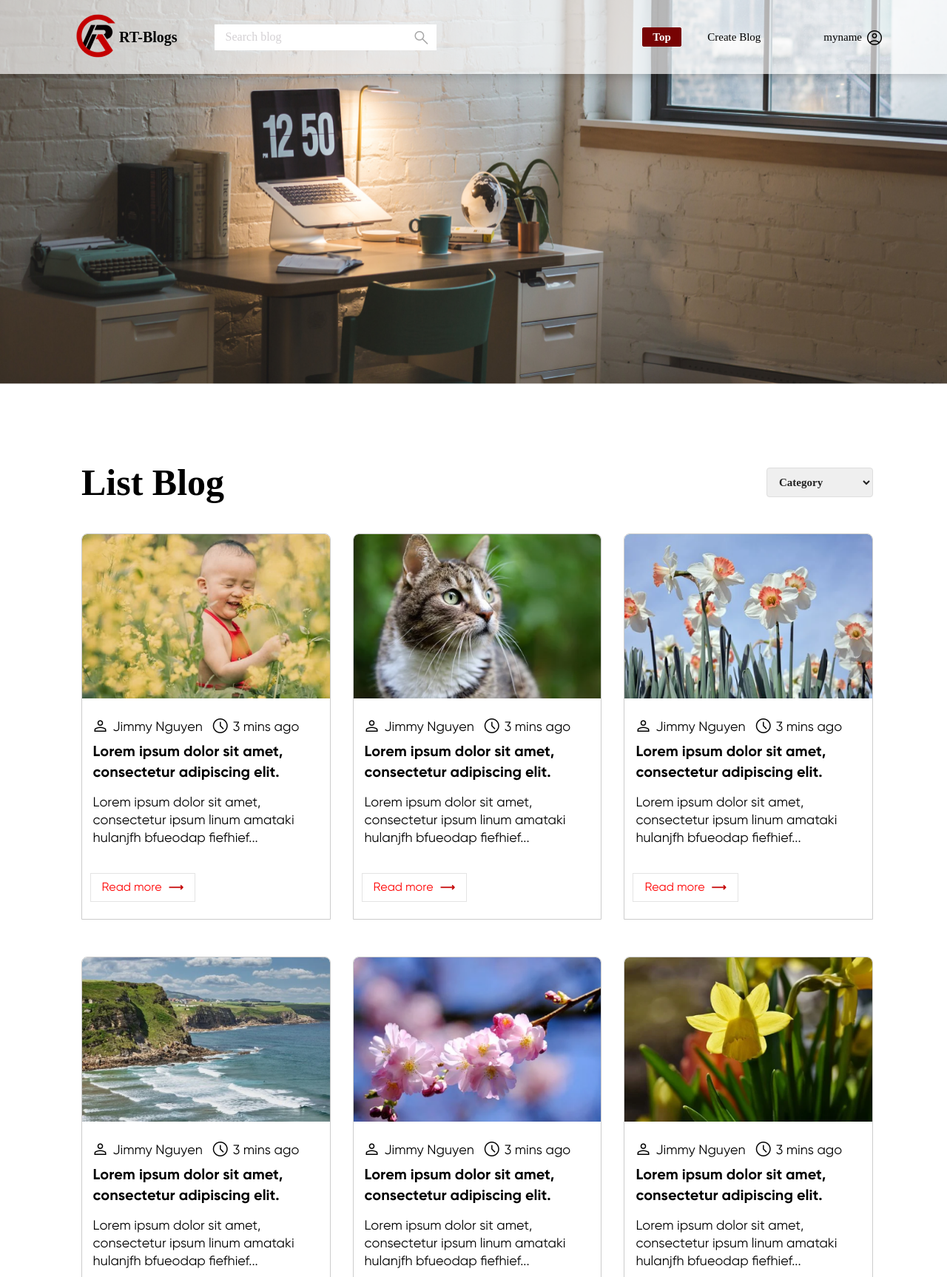
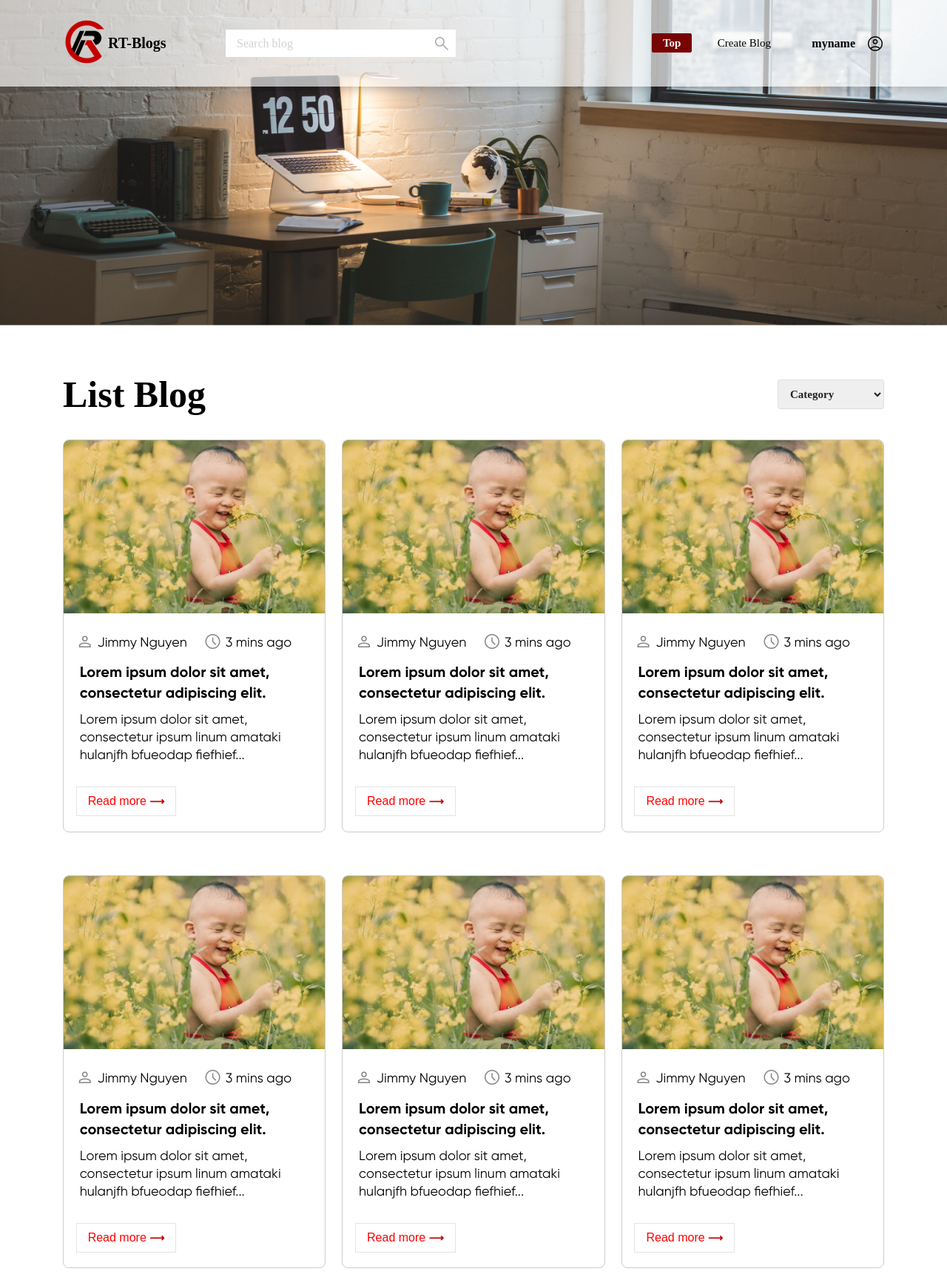
Before and after one commit to hieult-regittechnology/Html-Css, a plain HTML site: page index.html in a window 1280 px wide. Shown: the top 1726 px of the page at 74% size. Drawn offline with nearby package versions, Linux system fonts and the light colour scheme; a web font is replaced by a local one.

Commit message:
5th commit

```diff
--- a/css/style.css
+++ b/css/style.css
@@ -19,6 +19,7 @@
   padding: 0;
   border: 0;
   font-size: 100%;
+  box-sizing: border-box;
 }
 
 .material-symbols-outlined {
@@ -31,13 +32,15 @@ a {
 }
 
 /*-----------------Header---------------------------------*/
-header {
+.navigation {
+  display: flex;
+  align-items: center;
+  justify-content: space-between;
+  padding: 25px 85px;
   z-index: 10;
   position: fixed;
-  top: 0%;
-  left: 0%;
   width: 100%;
-  height: 100px;
+  height: auto;
   background-color: rgba(255, 255, 255, 0.65);
   box-shadow: 0 1px 14px rgba(0, 0, 0, 0.25);
   font-family: Noto Sans JP;
@@ -52,21 +55,15 @@ header {
   display: block;
   width: 25px;
   height: 3px;
-  margin: 5px auto;
+  margin: 5px -65px;
   -webkit-transition: all 0.3s ease-in-out;
   transition: all 0.3s ease-in-out;
   background-color: #101010;
 }
 
 .header-logo {
-  position: absolute;
-  left: 100px;
-  top: 0;
-  width: fit-content;
-  height: 100%;
   display: flex;
   flex-direction: row;
-  justify-content: center;
   align-items: center;
 }
 
@@ -77,26 +74,23 @@ header {
   line-height: 29px;
   font-weight: bold;
 }
-
-.header-logo .search-form {
-  margin: 0 0 0 50px;
+.search-form {
+  padding-left: 50px;
 }
-
-.header-logo .search-form .form-group input::placeholder {
+.form-group {
+  display: flex;
+  flex-direction: row;
+  align-items: center;
+  justify-content: space-between;
+}
+.search-form .form-group input::placeholder {
   font-family: Noto Sans JP;
   padding: 15px;
   color: #d4d1d4;
 }
 
 .header-menu {
-  position: absolute;
-  right: 100px;
-  top: 0;
-  width: fit-content;
-  height: 100%;
   display: flex;
-  flex-direction: row;
-  justify-content: center;
   align-items: center;
 }
 
@@ -118,49 +112,11 @@ header {
   font-family: Noto Sans JP;
 }
 
-.myname {
-  margin: 0 -20px 0 50px;
-}
-
 .top-border {
   color: #ffffff;
 }
 
-.dropdown-content {
-  display: none;
-  position: absolute;
-  right: 0;
-  background-color: #d9d9d9;
-  box-shadow: 0 8px 16px 0 rgba(0, 0, 0, 0.2);
-  z-index: 1;
-  text-align: right;
-  max-width: 160px;
-}
-
-.dropdown-content a {
-  display: block;
-  color: black;
-  padding: 12px 16px;
-  float: right;
-  text-decoration: underline;
-  text-decoration-color: #000000;
-}
-
-.dropdown .material-symbols-outlined {
-  font-weight: bold;
-  margin: 5px -14px 0 0;
-}
-
-.dropdown:hover .dropdown-content {
-  display: block;
-}
-
-.dropdown:hover .dropbtn {
-  background-color: #3e8e41;
-}
-
 .top-border {
-  margin: 0 0 0 -50px;
   border: 2px solid #770303;
   padding: 3px 12.5px;
   border-radius: 3px;
@@ -171,33 +127,44 @@ header {
 
 .slider img {
   width: 100%;
-  height: 519.42px;
+  height: 100%;
 }
 
 .search {
-  width: 300px;
-  height: 35px;
+  margin-right: 225px;
+  width: 311px;
+  height: 37.5px;
 }
 
 .search-span {
   position: absolute;
-  margin: 6px 0 0 -32px;
   color: #a7a7a7;
+  margin: 6.75px 280px;
+}
+
+.header-account {
+  display: flex;
+  align-items: center;
+}
+
+.header-account span {
+  padding: 0 0 0 15px;
+  font-weight: 900;
 }
 
 /*-----------------Post---------------------------------*/
 .posts {
-  padding-bottom: 126px;
+  margin: 60.5px 85px;
 }
 
 .posts .row {
   display: flex;
+  margin-bottom: 58.3px;
+  flex-wrap: no wrap;
   justify-content: space-between;
-  margin-left: -1rem;
-  flex-flow: row wrap;
-  width: 86%;
-  height: 75%;
-  margin: 30px auto;
+}
+.posts .container {
+  margin: 0 0 31.67px 0;
 }
 
 .header-post {
@@ -208,7 +175,6 @@ header {
 
 .posts .title-post {
   font-size: 50px;
-  margin: 100px 0 50px 110px;
   font-weight: bold;
   font-family: Noto Sans JP;
 }
@@ -222,7 +188,6 @@ header {
   padding: 10px 12px;
   width: 144px;
   height: auto;
-  margin: 0 100px -50px 0;
   font-family: Noto Sans JP;
   border: 1px solid #dedede;
   border-radius: 4px;
@@ -232,20 +197,21 @@ header {
   font-family: Noto Sans JP;
 }
 
+.post-content {
+  margin: 20.83px 16.67px;
+}
+
 .post-item {
-  flex: 1 0;
-  margin: -40px 10px 60px 20px;
   border: 1px solid #cccccc;
-  border-radius: 8px 8px 0px 0px;
-  width: 100%;
-  height: 520px;
+  border-radius: 8px;
   overflow-wrap: break-word;
   overflow: hidden;
   font-family: SVN-Gilroy;
+  width: 32%;
+  height: auto;
 }
 
 .post-item h1 {
-  margin: 10px;
   font-weight: bold;
   font-size: 20px;
   line-height: 28px;
@@ -262,49 +228,44 @@ header {
   width: 100%;
   height: auto;
   display: block;
-  margin-bottom: 20px;
 }
 
 .post-detail {
-  margin: 0 0 1px 5px;
+  margin: 20.83px 0 12.5px 0;
 }
 
 .post-detail .icon {
+  color: #858383;
   position: relative;
-  margin-left: 13px;
-  top: 5px;
-  right: 5px;
 }
 
+.icon {
+  top: 5px;
+  margin-right: 5px;
+}
 .post-detail .text-icon {
-  font-size:18px;
+  font-size: 18px;
+  margin-right: 18.75px;
 }
 
 .post-item h1,
 .post-item p {
   padding: 5px;
-  margin: 5px 0 5px 10px;
-}
-
-.post-item h2.category {
-  margin-bottom: 32px;
 }
 
 .post-item p {
   line-height: 24px;
-  margin-bottom: 40px;
 }
 
 .read-more-item {
-  margin: 50px 0 10px 11px;
   background-color: white;
   color: red;
   padding: 10px 15px;
   border: 0.1px solid #e4e4e4;
+  margin-top: 24.16px;
 }
 
 .read-more-item .arrow {
-  margin: 0 0 0 5px;
   font-size: 14px;
   font-weight: bold;
   color: #c40000;
@@ -324,12 +285,11 @@ header {
   display: flex;
   align-items: center;
   justify-content: center;
-  margin: -50px 0 -50px 0;
 }
 
 .pagination a {
   color: #211e3b;
-  padding: 8px 12px;
+  padding: 8px 15px;
   text-decoration: none;
   border-radius: 50%;
   -moz-border-radius: 50%;
@@ -342,6 +302,7 @@ header {
 .pagination a.active {
   background-color: #ffe4e4;
   color: #c40000;
+  padding: 5px 10px;
 }
 
 .pagination a:hover:not(.active, .previous, .next) {
@@ -372,8 +333,7 @@ footer .content {
 
 @media (max-width: 546px) {
   /*-----------------Header ---------------------------------*/
-  header {
-    height: 50px;
+  .navigation {
     background-color: #ffffff;
   }
 
@@ -395,13 +355,7 @@ footer .content {
     top: 43px;
   }
 
-  .nav-item {
-    margin: 2.5rem 0;
-  }
-
   .hamburger {
-    float: left;
-    margin: 10px 0 0 16px;
     display: block;
     cursor: pointer;
   }
@@ -419,7 +373,6 @@ footer .content {
   }
 
   .slider img {
-    margin-top: 50px;
     height: 250px;
   }
 
@@ -430,13 +383,9 @@ footer .content {
 
   .header-logo {
     position: absolute;
-    left: 55%;
+    left: 50%;
     top: 50%;
     transform: translate(-50%, -50%);
-  }
-
-  .header-post {
-    margin-top: -40px;
   }
 
   .dropdown {
@@ -445,11 +394,6 @@ footer .content {
 
   .search-form input {
     display: none;
-  }
-
-  .logo img {
-    width: 30.9px;
-    height: 30px;
   }
 
   .logo-title nav {
@@ -464,8 +408,8 @@ footer .content {
   }
 
   .search-span {
+    margin: 6.75px 50px;
     font-size: 20px;
-    margin: -12px 0 0 55px;
     color: #a7a7a7;
   }
 
@@ -478,22 +422,14 @@ footer .content {
   }
 
   .post-item {
-    display: block;
-    align-items: center;
-    justify-content: center;
-    width: 280px;
-    height: 500px;
-    margin: 30px auto;
+    width: 100%;
   }
 
-  .header-post select {
-    margin: 0 20px -50px 0;
-    padding: 5px 5px;
-    width: 105px;
+  .posts {
+    margin: 26.5px 33px;
   }
 
   .posts .title-post {
-    margin-left: 30px;
     font-size: 25px;
   }
 
--- a/index.html
+++ b/index.html
@@ -9,22 +9,24 @@
         <link rel="stylesheet" href="./css/style.css" />
     </head>
     <body>
-        <header id="header">
+        <header >
             <div class="container">
-                <div class="navigation" >
-                    <div class="hamburger">
+                <div class="navigation" id="header">
+                    <div class="hamburger" >
                         <span class="bar"></span>
                         <span class="bar"></span>
                         <span class="bar"></span>
                     </div>
-                    <nav class="header-logo ">
+                    <nav class="header-logo">
                         <div class="logo">
                             <a href="#"><img src="./assets/images/logo.png"></a>
                         </div>
                         <div class="logo-title">
                             <nav>RT-Blogs</nav>
                         </div>
-                        <form class="search-form">
+                    </nav>
+                    <nav class="search-form">
+                        <form>
                             <div class="form-group">
                                 <input type="text" placeholder="Search blog" name="search" class="search"/>
                                 <span class="material-symbols-outlined search-span">search</span>
@@ -34,25 +36,18 @@
                     <nav class="header-menu nav-menu">
                         <div class="header-menu-item"><a href="#" class="nav-link top-border">Top</a></div>
                         <div class="header-menu-item"><a href="#" class="nav-link">Create Blog</a></div>
-                        <div class="header-menu-item myname"><a href="#" class="nav-link">myname</a></div>
-                        <div class="dropdown">
+                    </nav>
+                    <div class="header-account nav-menu"><a href="#" class="nav-link">myname</a>
                         <span class="material-symbols-outlined">
                         account_circle
                         </span>
-                            <div class="dropdown-content">
-                                <div><a href="#">Logout</a></div>
-                                <div><a href="#">My blogs</a></div>
-                                <div><a href="#">Approvals Pending</a></div>
-                            </div>
                     </div>
                     </nav>
                 </div>
             </div>
         </header>
         <section class="slider">
-            <div class="container">
             <img src="./assets/images/thumbnail.png" alt="slider" />
-            </div>
         </section>
         <section class="posts">
             <div class="container">
@@ -69,116 +64,116 @@
             <div class="content">
                 <div class="row">
                     <div class="post-item">
-                        <a href="#">
                         <img src="./assets/images/post_picture_1.png" alt="sample" class=""/>
+                        <div class="post-content">
                             <div class="post-detail">
                                 <span class="material-symbols-outlined icon">person</span><span class="text-icon">Jimmy Nguyen</span>
                                 <span class="material-symbols-outlined icon">schedule</span><span class="text-icon">3 mins ago</span>
                             </div>
                             <h1 class="title">Lorem ipsum dolor sit amet, consectetur adipiscing elit.</h1>
                             <p>Lorem ipsum dolor sit amet, consectetur ipsum linum amataki hulanjfh bfueodap fiefhief... </p>
-                        <a  href="#" class="read-more-item">Read more <span class="arrow"> &xrarr;</span></a>
-                        </a >
+                            <button href="#" class="read-more-item">Read more <span class="arrow"> &xrarr;</span></button>
+                        </div>
                     </div>
                     <div class="post-item">
-                        <a href="#">
-                            <img src="./assets/images/post_picture_2.png" alt="sample" class=""/>
+                        <img src="./assets/images/post_picture_1.png" alt="sample" class=""/>
+                        <div class="post-content">
                             <div class="post-detail">
                                 <span class="material-symbols-outlined icon">person</span><span class="text-icon">Jimmy Nguyen</span>
                                 <span class="material-symbols-outlined icon">schedule</span><span class="text-icon">3 mins ago</span>
                             </div>
                             <h1 class="title">Lorem ipsum dolor sit amet, consectetur adipiscing elit.</h1>
                             <p>Lorem ipsum dolor sit amet, consectetur ipsum linum amataki hulanjfh bfueodap fiefhief... </p>
-                        <a  href="#" class="read-more-item">Read more <span class="arrow"> &xrarr;</span></a>
-                        </a >
+                            <button href="#" class="read-more-item">Read more <span class="arrow"> &xrarr;</span></button>
+                        </div>
                     </div>
                     <div class="post-item">
-                        <a href="#">
-                            <img src="./assets/images/post_picture_3.png" alt="sample" class=""/>
+                        <img src="./assets/images/post_picture_1.png" alt="sample" class=""/>
+                        <div class="post-content">
                             <div class="post-detail">
                                 <span class="material-symbols-outlined icon">person</span><span class="text-icon">Jimmy Nguyen</span>
                                 <span class="material-symbols-outlined icon">schedule</span><span class="text-icon">3 mins ago</span>
                             </div>
                             <h1 class="title">Lorem ipsum dolor sit amet, consectetur adipiscing elit.</h1>
                             <p>Lorem ipsum dolor sit amet, consectetur ipsum linum amataki hulanjfh bfueodap fiefhief... </p>
-                        <a  href="#" class="read-more-item">Read more <span class="arrow"> &xrarr;</span></a>
-                        </a >
+                            <button href="#" class="read-more-item">Read more <span class="arrow"> &xrarr;</span></button>
+                        </div>
                     </div>
                 </div>
                 <div class="row">
                     <div class="post-item">
-                        <a href="#">
-                            <img src="./assets/images/post_picture_4.png" alt="sample" class=""/>
+                        <img src="./assets/images/post_picture_1.png" alt="sample" class=""/>
+                        <div class="post-content">
                             <div class="post-detail">
                                 <span class="material-symbols-outlined icon">person</span><span class="text-icon">Jimmy Nguyen</span>
                                 <span class="material-symbols-outlined icon">schedule</span><span class="text-icon">3 mins ago</span>
                             </div>
                             <h1 class="title">Lorem ipsum dolor sit amet, consectetur adipiscing elit.</h1>
                             <p>Lorem ipsum dolor sit amet, consectetur ipsum linum amataki hulanjfh bfueodap fiefhief... </p>
-                        <a  href="#" class="read-more-item">Read more <span class="arrow"> &xrarr;</span></a>
-                        </a >
+                            <button href="#" class="read-more-item">Read more <span class="arrow"> &xrarr;</span></button>
+                        </div>
                     </div>
                     <div class="post-item">
-                        <a href="#">
-                            <img src="./assets/images/post_picture_5.png" alt="sample" class=""/>
+                        <img src="./assets/images/post_picture_1.png" alt="sample" class=""/>
+                        <div class="post-content">
                             <div class="post-detail">
                                 <span class="material-symbols-outlined icon">person</span><span class="text-icon">Jimmy Nguyen</span>
                                 <span class="material-symbols-outlined icon">schedule</span><span class="text-icon">3 mins ago</span>
                             </div>
                             <h1 class="title">Lorem ipsum dolor sit amet, consectetur adipiscing elit.</h1>
                             <p>Lorem ipsum dolor sit amet, consectetur ipsum linum amataki hulanjfh bfueodap fiefhief... </p>
-                        <a  href="#" class="read-more-item">Read more <span class="arrow"> &xrarr;</span></a>
-                        </a >
+                            <button href="#" class="read-more-item">Read more <span class="arrow"> &xrarr;</span></button>
+                        </div>
                     </div>
                     <div class="post-item">
-                        <a href="#">
-                            <img src="./assets/images/post_picture_6.png" alt="sample" class=""/>
+                        <img src="./assets/images/post_picture_1.png" alt="sample" class=""/>
+                        <div class="post-content">
                             <div class="post-detail">
                                 <span class="material-symbols-outlined icon">person</span><span class="text-icon">Jimmy Nguyen</span>
                                 <span class="material-symbols-outlined icon">schedule</span><span class="text-icon">3 mins ago</span>
                             </div>
                             <h1 class="title">Lorem ipsum dolor sit amet, consectetur adipiscing elit.</h1>
                             <p>Lorem ipsum dolor sit amet, consectetur ipsum linum amataki hulanjfh bfueodap fiefhief... </p>
-                        <a  href="#" class="read-more-item">Read more <span class="arrow"> &xrarr;</span></a>
-                        </a >
+                            <button href="#" class="read-more-item">Read more <span class="arrow"> &xrarr;</span></button>
+                        </div>
                     </div>
                 </div>
                 <div class="row">
                     <div class="post-item">
-                        <a href="#">
-                            <img src="./assets/images/post_picture_7.png" alt="sample" class=""/>
+                        <img src="./assets/images/post_picture_1.png" alt="sample" class=""/>
+                        <div class="post-content">
                             <div class="post-detail">
                                 <span class="material-symbols-outlined icon">person</span><span class="text-icon">Jimmy Nguyen</span>
                                 <span class="material-symbols-outlined icon">schedule</span><span class="text-icon">3 mins ago</span>
                             </div>
                             <h1 class="title">Lorem ipsum dolor sit amet, consectetur adipiscing elit.</h1>
                             <p>Lorem ipsum dolor sit amet, consectetur ipsum linum amataki hulanjfh bfueodap fiefhief... </p>
-                        <a  href="#" class="read-more-item">Read more <span class="arrow"> &xrarr;</span></a>
-                        </a >
+                            <button href="#" class="read-more-item">Read more <span class="arrow"> &xrarr;</span></button>
+                        </div>
                     </div>
                     <div class="post-item">
-                        <a href="#">
-                            <img src="./assets/images/post_picture_8.png" alt="sample" class=""/>
+                        <img src="./assets/images/post_picture_1.png" alt="sample" class=""/>
+                        <div class="post-content">
                             <div class="post-detail">
                                 <span class="material-symbols-outlined icon">person</span><span class="text-icon">Jimmy Nguyen</span>
                                 <span class="material-symbols-outlined icon">schedule</span><span class="text-icon">3 mins ago</span>
                             </div>
                             <h1 class="title">Lorem ipsum dolor sit amet, consectetur adipiscing elit.</h1>
                             <p>Lorem ipsum dolor sit amet, consectetur ipsum linum amataki hulanjfh bfueodap fiefhief... </p>
-                        <a  href="#" class="read-more-item">Read more <span class="arrow"> &xrarr;</span></a>
-                        </a >
+                            <button href="#" class="read-more-item">Read more <span class="arrow"> &xrarr;</span></button>
+                        </div>
                     </div>
                     <div class="post-item">
-                        <a href="#">
-                            <img src="./assets/images/post_picture_9.png" alt="sample" class=""/>
+                        <img src="./assets/images/post_picture_1.png" alt="sample" class=""/>
+                        <div class="post-content">
                             <div class="post-detail">
                                 <span class="material-symbols-outlined icon">person</span><span class="text-icon">Jimmy Nguyen</span>
                                 <span class="material-symbols-outlined icon">schedule</span><span class="text-icon">3 mins ago</span>
                             </div>
                             <h1 class="title">Lorem ipsum dolor sit amet, consectetur adipiscing elit.</h1>
                             <p>Lorem ipsum dolor sit amet, consectetur ipsum linum amataki hulanjfh bfueodap fiefhief... </p>
-                        <a  href="#" class="read-more-item">Read more <span class="arrow"> &xrarr;</span></a>
-                        </a >
+                            <button href="#" class="read-more-item">Read more <span class="arrow"> &xrarr;</span></button>
+                        </div>
                     </div>
                 </div>
             </div>
--- a/js/index.js
+++ b/js/index.js
@@ -24,10 +24,10 @@ window.onscroll = function() {
     var currentScrollPos = window.pageYOffset;
     if (prevScrollpos < currentScrollPos) {
         document.getElementById("header").style.top = "0";
-    } else if (currentScrollPos <= 200) {
+    } else if (currentScrollPos <= 100) {
         document.getElementById("header").style.top = "0";
     } else {
-        document.getElementById("header").style.top = "-80px";
+        document.getElementById("header").style.top = "-100px";
     }
     prevScrollpos = currentScrollPos;
 }
```
Lines whose indentation alone changed are shown as unchanged.
